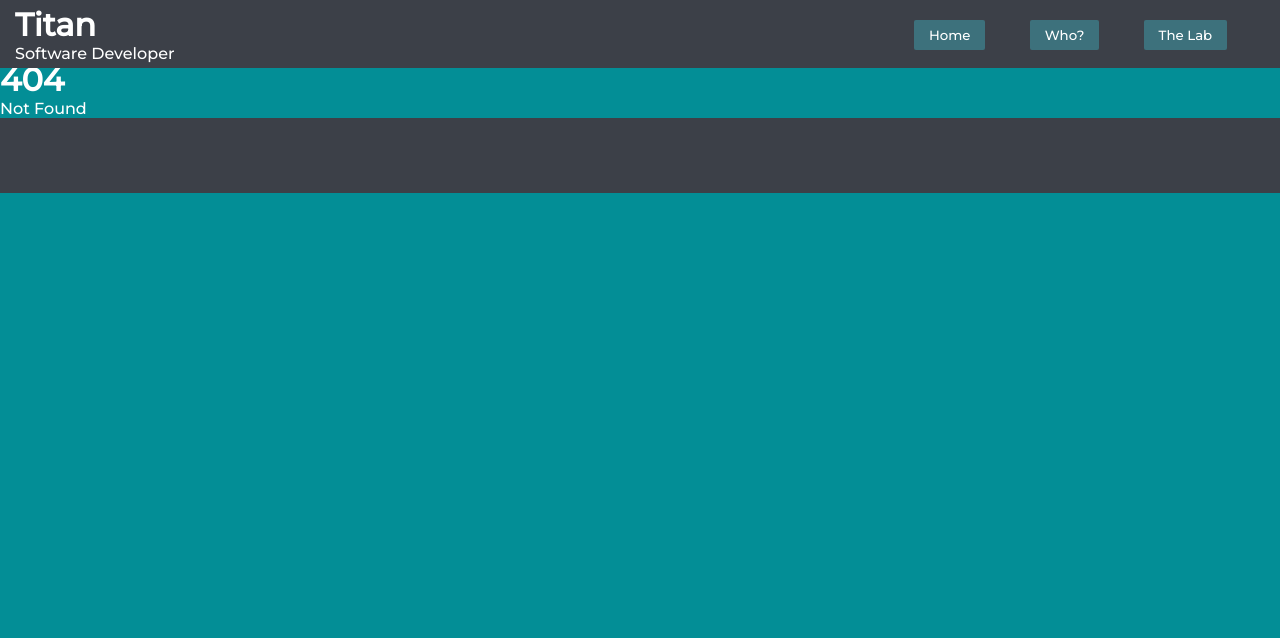
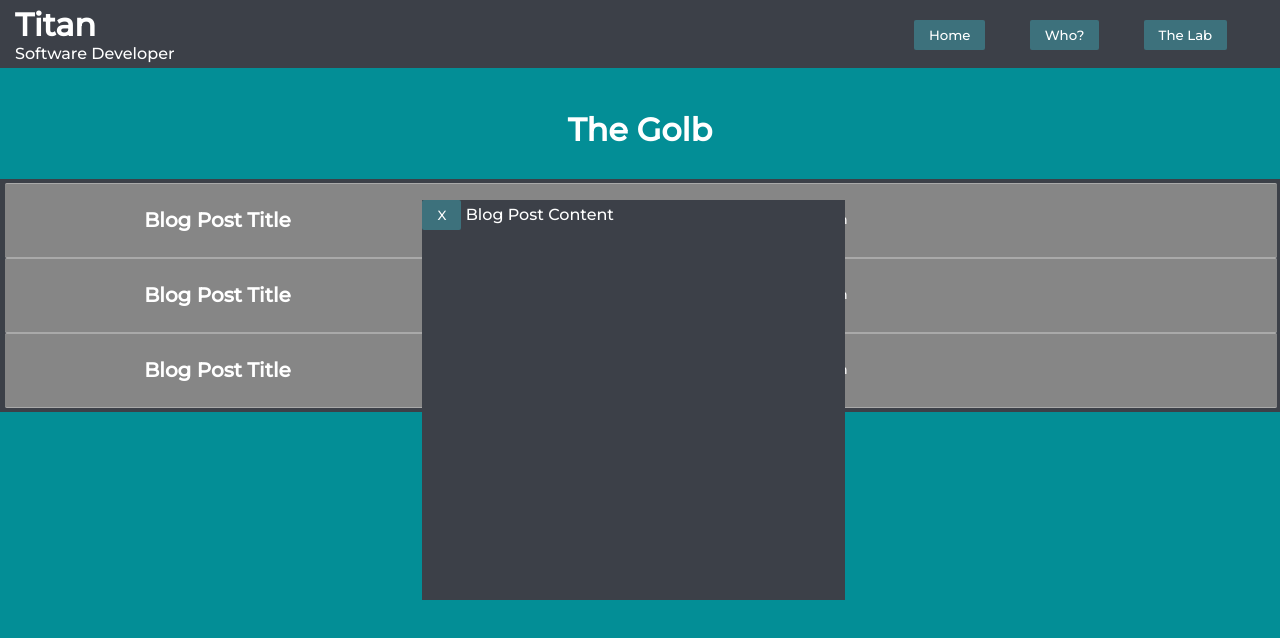
Before and after one commit to untold-titan/untoldtitan-blog, a SvelteKit app: page /blog in a window 1280 px wide. Before the commit this address had no page. Shown: the top 638 px of the page. Built offline with nearby package versions, Linux system fonts and the light colour scheme.

Commit message:
Started le Blog Posts

```diff
--- /dev/null
+++ b/src/components/Blog-Post.svelte
@@ -0,0 +1,46 @@
+<script>
+    function clicked(){
+        console.log("Clicked")
+    }
+</script>
+
+<button class="post tritary" on:click={clicked}>
+   <h2>Blog Post Title</h2>
+   <p>One liner description</p>
+</button>
+
+<div class="content secondary">
+    <button>X</button>
+    Blog Post Content
+</div>
+
+<style>
+    .post{
+        display:flex;
+        margin-left: 5px;
+        margin-right: 5px;
+        border-top: 1px;
+        border-bottom: 1px;
+        border-color: darkgrey;
+        border-width: 1px;
+        border-style: solid none;
+        width:calc(100% - 8px);
+        height: 75px;
+    }
+    .content{
+        position: absolute;
+        top: 25%;
+        left: 33%;
+        width: 33%;
+        height:50%;
+
+    }
+    h2{
+        margin-left: 10%;
+    }
+    p{
+        margin-top:20px;
+        margin-left: auto;
+        margin-right: auto;
+    }
+</style>
--- a/src/routes/+layout.svelte
+++ b/src/routes/+layout.svelte
@@ -18,7 +18,7 @@
 
 <slot />
 
-<div class="footer-spacer secondary"/>
+<div class="footer-spacer"/>
 
 <!-- <div class="footer secondary">
     <p>This site was built with Svelte</p>
--- a/src/routes/+page.svelte
+++ b/src/routes/+page.svelte
@@ -1,7 +1,7 @@
 <!-- Home Page -->
 <script>
   import Pocketbase from "pocketbase";
-  import Post from "../components/Post.svelte";
+  import Post from "../components/Feed-Post.svelte";
   import { onMount } from "svelte";
   import * as THREE from "three";
   let canvas;
--- /dev/null
+++ b/src/routes/blog/+page.svelte
@@ -0,0 +1,28 @@
+<script>
+    import Post from "../../components/Blog-Post.svelte";
+</script>
+
+<h1>The Golb</h1>
+<div class="posts secondary">
+    <!-- Blog posts go here -->
+    <Post/>
+    <Post/>
+    <Post/>
+</div>
+
+<style>
+    .posts{
+        margin-top:30px;
+        padding-top: 4px;
+        padding-bottom: 4px;
+    }
+    h1{
+        text-align: center;
+        margin-top: 50px;
+    }
+
+    p{
+        margin-top: 15px;
+        text-align:center;
+    }
+</style>
```
Also changed, not shown: src/components/Feed-Post.svelte (renamed from src/components/Post.svelte).
